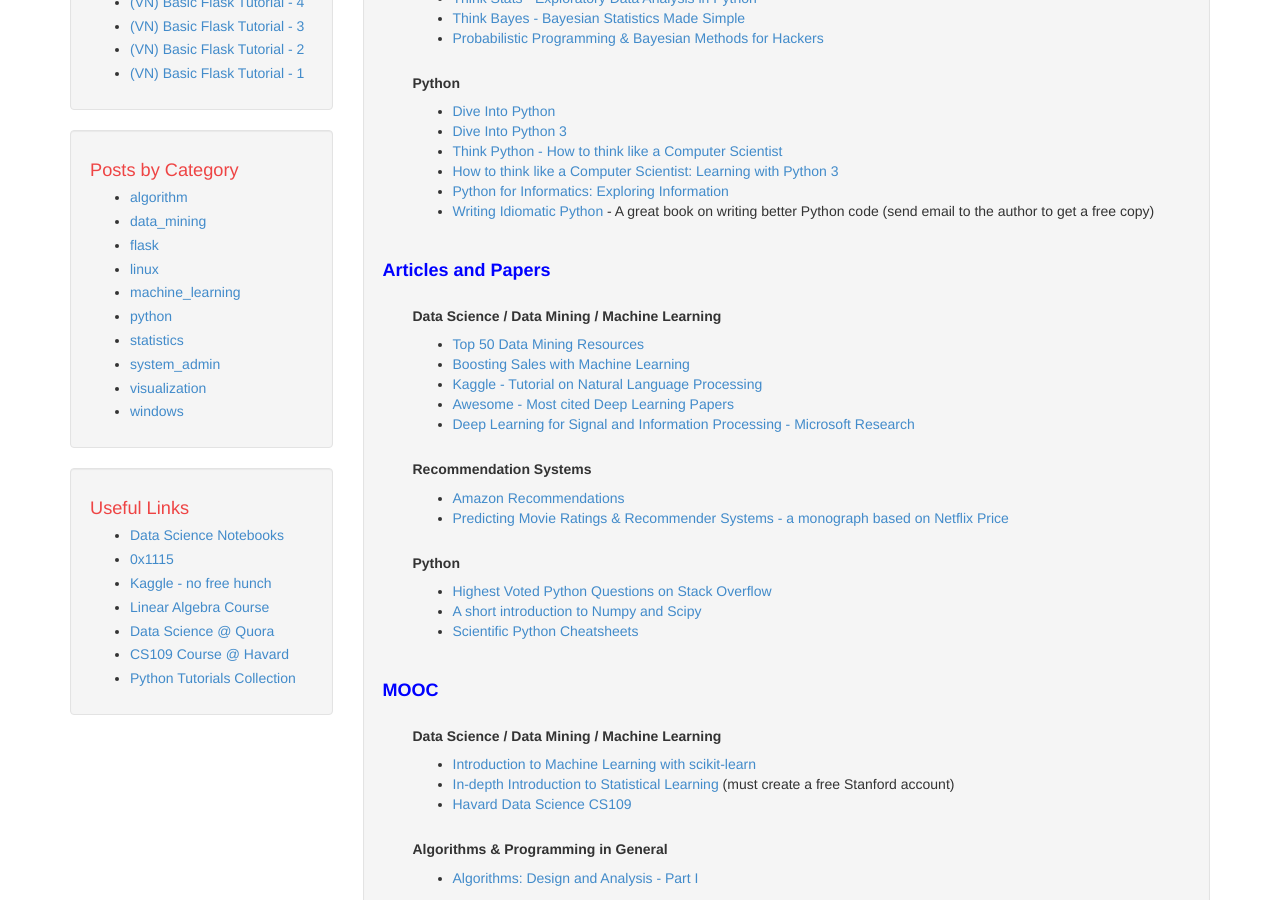
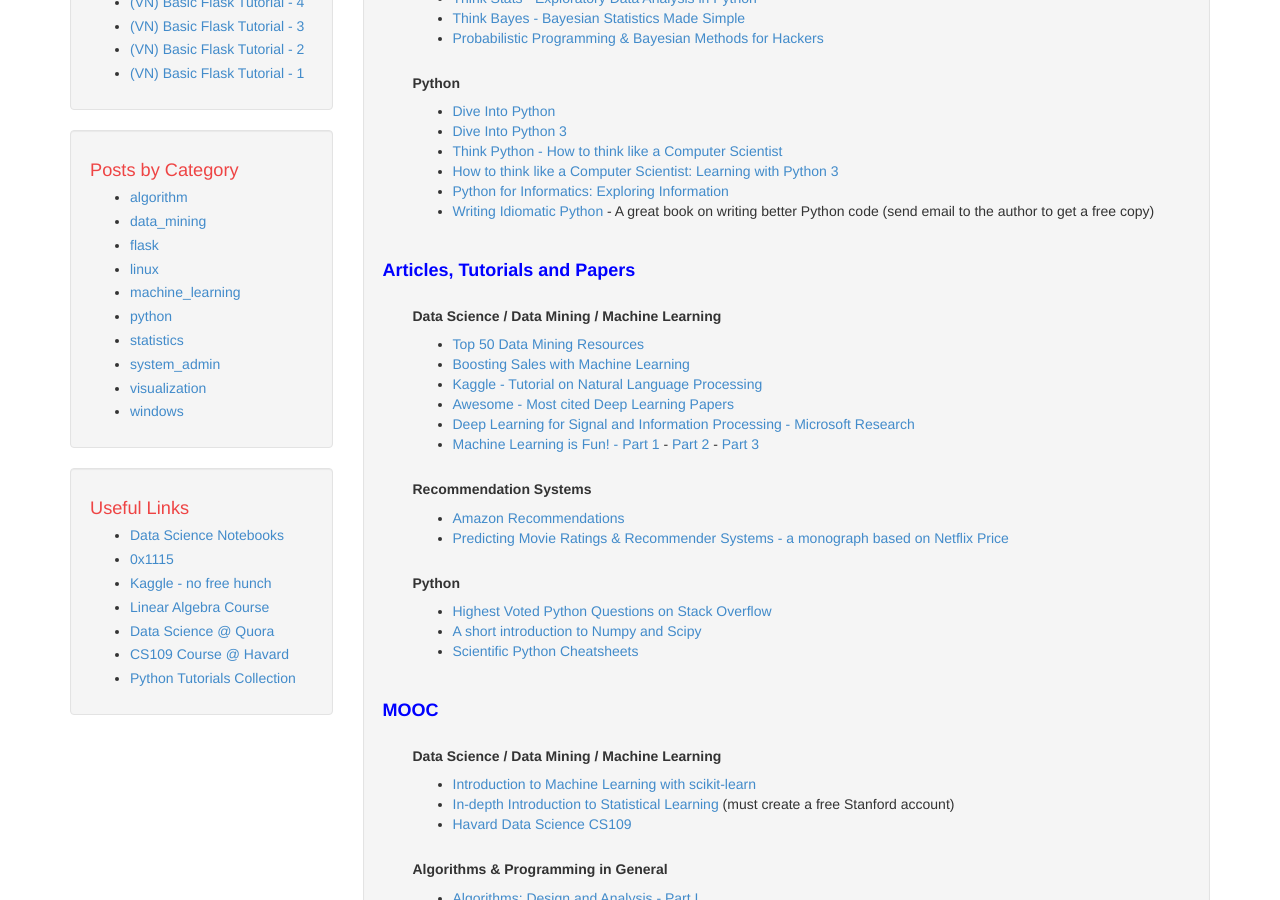
Before and after one commit to hoanvu/hoanvu.github.io, a Jekyll site: the page built from resources.html, in a window 1280 px wide and 900 px high, scrolled down 442 px. Built offline with Jekyll 4.4.1, drawn with Linux system fonts in a browser that asks for light colours.

Commit message:
update Resources

```diff
--- a/resources.html
+++ b/resources.html
@@ -44,7 +44,7 @@
         </ul>
     </div>
     <br>
-    <h4 class="resources-title">Articles and Papers</h4>
+    <h4 class="resources-title">Articles, Tutorials and Papers</h4>
 
     <div class ="indented">
         <h5><strong>Data Science / Data Mining / Machine Learning</strong></h5>
@@ -54,6 +54,7 @@
             <li><a href="https://www.kaggle.com/c/word2vec-nlp-tutorial/details/part-1-for-beginners-bag-of-words" target="_blank">Kaggle - Tutorial on Natural Language Processing</a></li>
             <li><a href="https://github.com/terryum/awesome-deep-learning-papers" target="_blank">Awesome - Most cited Deep Learning Papers</a></li>
             <li><a href="http://cs.tju.edu.cn/web/docs/2013-Deep%20Learning%20for%20Signal%20and%20Information%20Processing.pdf" target="_blank">Deep Learning for Signal and Information Processing - Microsoft Research</a></li>
+            <li><a href="https://medium.com/@ageitgey/machine-learning-is-fun-80ea3ec3c471#.85uhk7y6t" target="_blank">Machine Learning is Fun! - Part 1</a> - <a href="https://medium.com/@ageitgey/machine-learning-is-fun-part-2-a26a10b68df3#.n5q2p1ohn" target="_blank">Part 2</a> - <a href="https://medium.com/@ageitgey/machine-learning-is-fun-part-3-deep-learning-and-convolutional-neural-networks-f40359318721#.x4az2z2bg" target="_blank">Part 3</a></li>
         </ul>
     </div>
 
```
